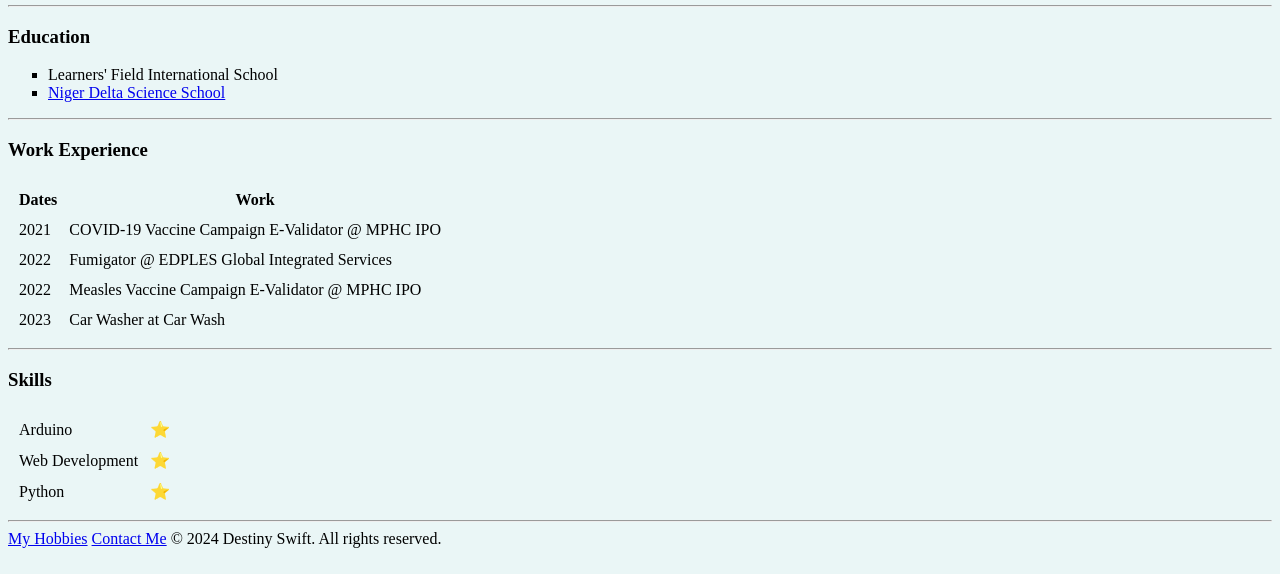
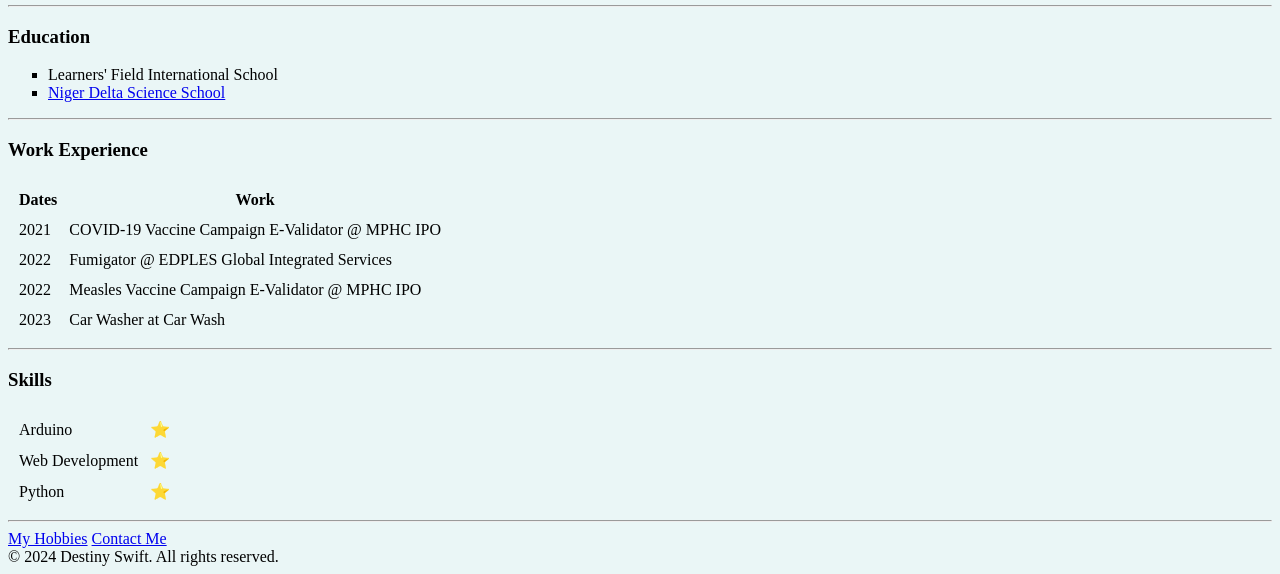
Before and after one commit to Destiny-Swift/cv, a plain HTML site: page index.html in a window 1280 px wide. Shown: the part 282-856 px from the top of the page. Drawn offline with Linux system fonts and the light colour scheme.

Commit message:
Update index.html

```diff
--- a/index.html
+++ b/index.html
@@ -101,11 +101,14 @@
     <a href="hobbies.html">My Hobbies</a>
     <a href="contact.html">Contact Me</a>
 
+    <footer>
+      © 2024 Destiny Swift. All rights reserved.
+    </footer>
+
+
   </body>
 
-  <footet>
-    © 2024 Destiny Swift. All rights reserved.
-  </footet>
+
 
 
 </html>
```
